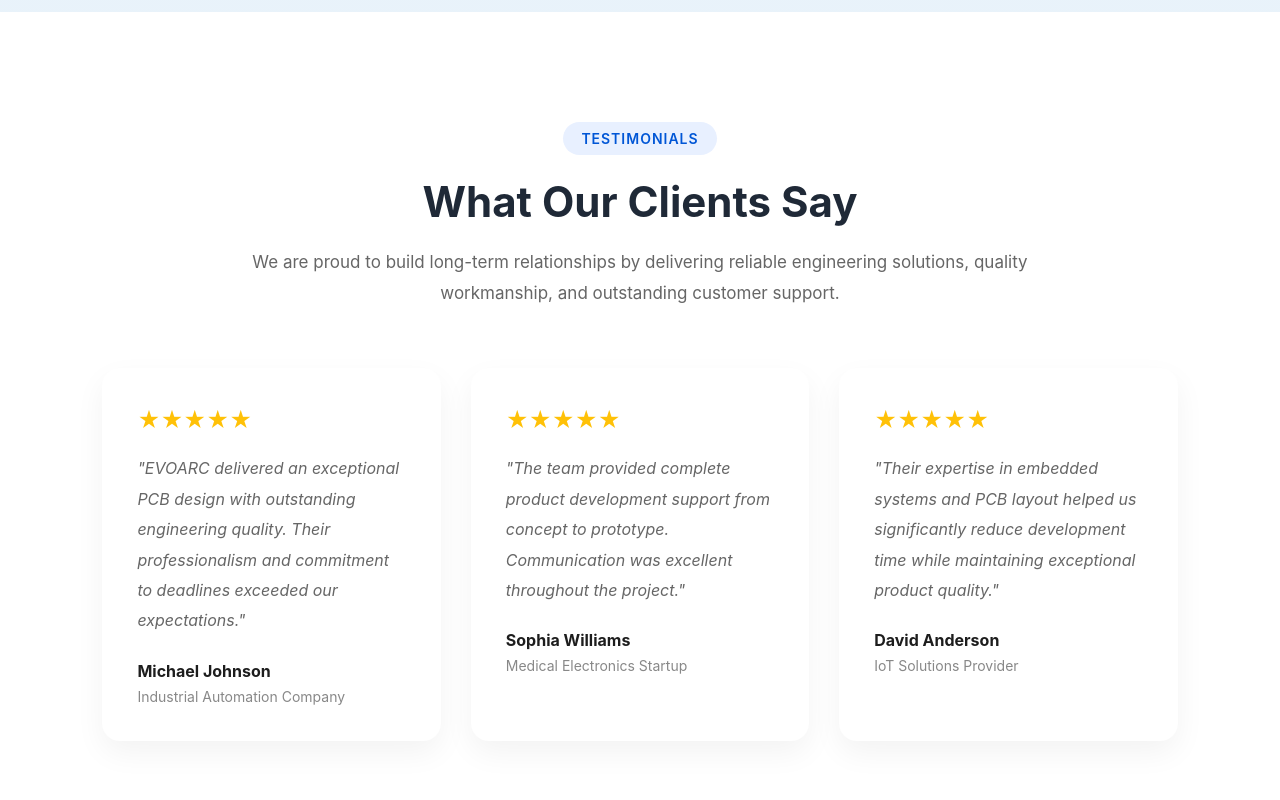
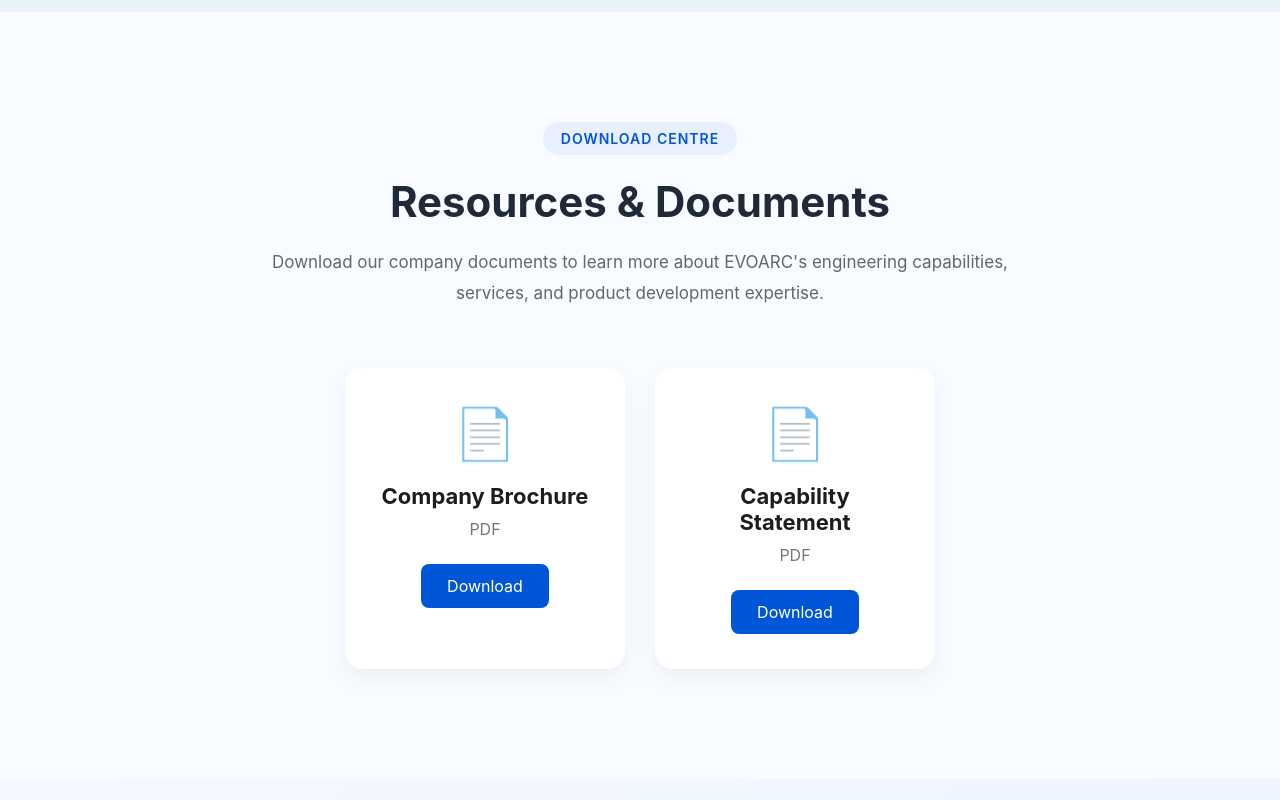
Before and after one commit to Kousick-krishna/ProjectEvoarc, a React (Vite) app: page / in a window 1280 px wide. Shown: the part 4340-5140 px from the top of the page. Built offline with nearby package versions, Linux system fonts and the light colour scheme; grey boxes are pictures that could not be loaded.

Commit message:
Added new logo

```diff
--- a/src/components/Header/Header.css
+++ b/src/components/Header/Header.css
@@ -68,7 +68,7 @@
 ========================================== */
 
 .logo {
-    height: 55px;
+    height: 70px;
     width: auto;
     max-width: 180px;
 
@@ -303,8 +303,8 @@
     }
 
     .logo {
-        height: 42px;
-        max-width: 130px;
+        height: 60px;
+        max-width: auto;
     }
 
     .hamburger {
--- a/src/pages/Home/Home.jsx
+++ b/src/pages/Home/Home.jsx
@@ -314,116 +314,6 @@
 
       </section>
 
-
-            {/* ===========================
-            TESTIMONIALS
-      =========================== */}
-
-      <section className="testimonials-home">
-
-        <div className="section-heading">
-
-          <span className="section-tag">
-            TESTIMONIALS
-          </span>
-
-          <h2>
-            What Our Clients Say
-          </h2>
-
-          <p>
-            We are proud to build long-term relationships by delivering
-            reliable engineering solutions, quality workmanship, and
-            outstanding customer support.
-          </p>
-
-        </div>
-
-        <div className="testimonial-desktop">
-
-  <div className="testimonial-grid">
-
-    {testimonials.map((testimonial) => (
-
-      <div
-        className="testimonial-card"
-        key={testimonial.id}
-      >
-
-        <div className="testimonial-stars">
-          ★★★★★
-        </div>
-
-        <p className="testimonial-feedback">
-          "{testimonial.feedback}"
-        </p>
-
-        <div className="testimonial-user">
-
-          <h4>{testimonial.name}</h4>
-
-          <span>{testimonial.company}</span>
-
-        </div>
-
-      </div>
-
-    ))}
-
-  </div>
-
-</div>
-
-<div className="testimonial-mobile">
-
-  <Swiper
-  modules={[Pagination, Autoplay]}
-  slidesPerView={1.05}
-  spaceBetween={20}
-  pagination={{ clickable: true }}
-  autoplay={{
-    delay: 3000,
-    disableOnInteraction: false,
-    pauseOnMouseEnter: true,
-  }}
-  speed={800}
-  loop={true}
->
-
-    {testimonials.map((testimonial) => (
-
-      <SwiperSlide key={testimonial.id}>
-
-        <div className="testimonial-card">
-
-          <div className="testimonial-stars">
-            ★★★★★
-          </div>
-
-          <p className="testimonial-feedback">
-            "{testimonial.feedback}"
-          </p>
-
-          <div className="testimonial-user">
-
-            <h4>{testimonial.name}</h4>
-
-            <span>{testimonial.company}</span>
-
-          </div>
-
-        </div>
-
-      </SwiperSlide>
-
-    ))}
-
-  </Swiper>
-
-</div>
-
-      </section>
-
             {/* ===========================
             DOWNLOAD CENTRE
       =========================== */}
```
Also changed, not shown: src/assets/images/logo/logo.png.
